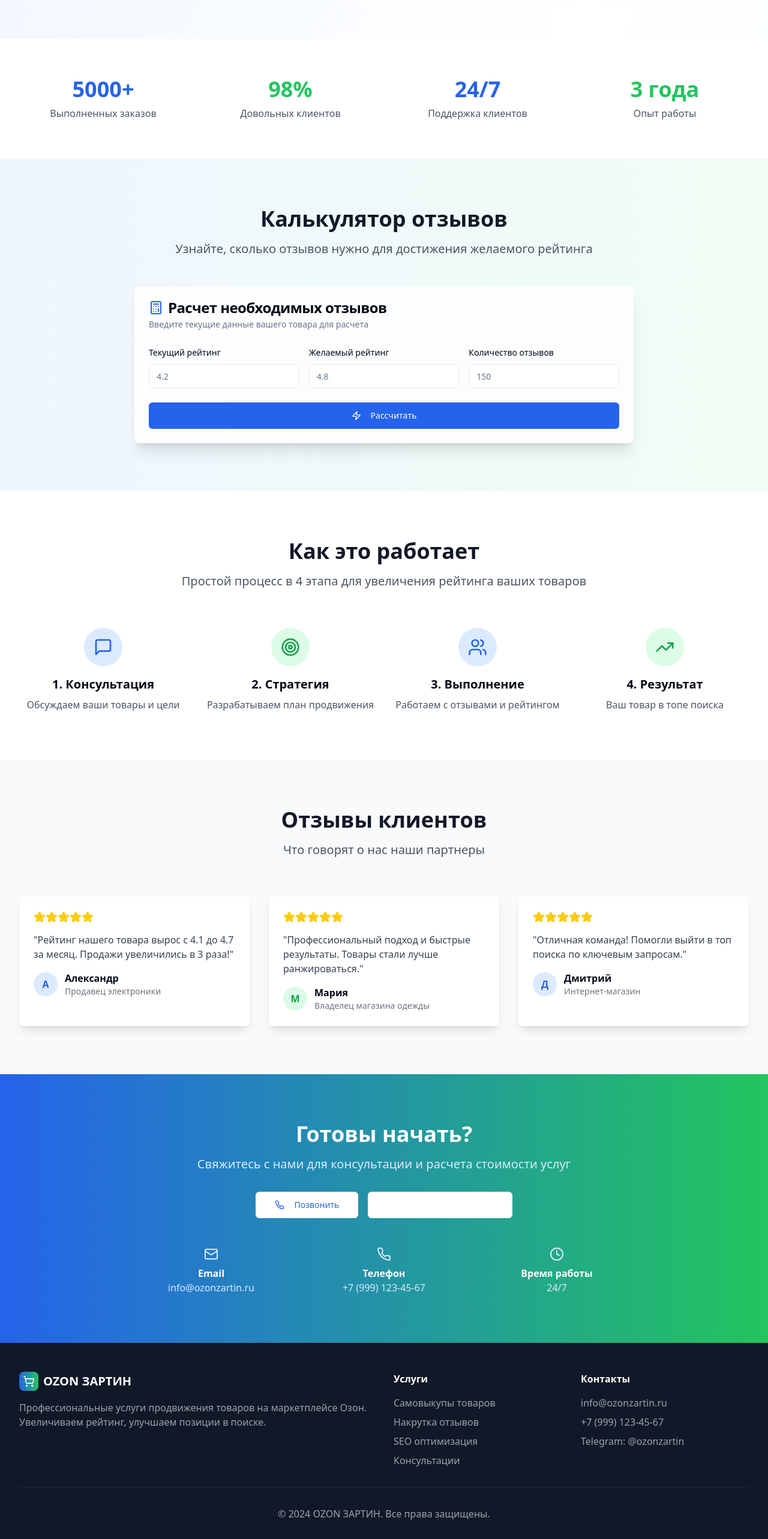
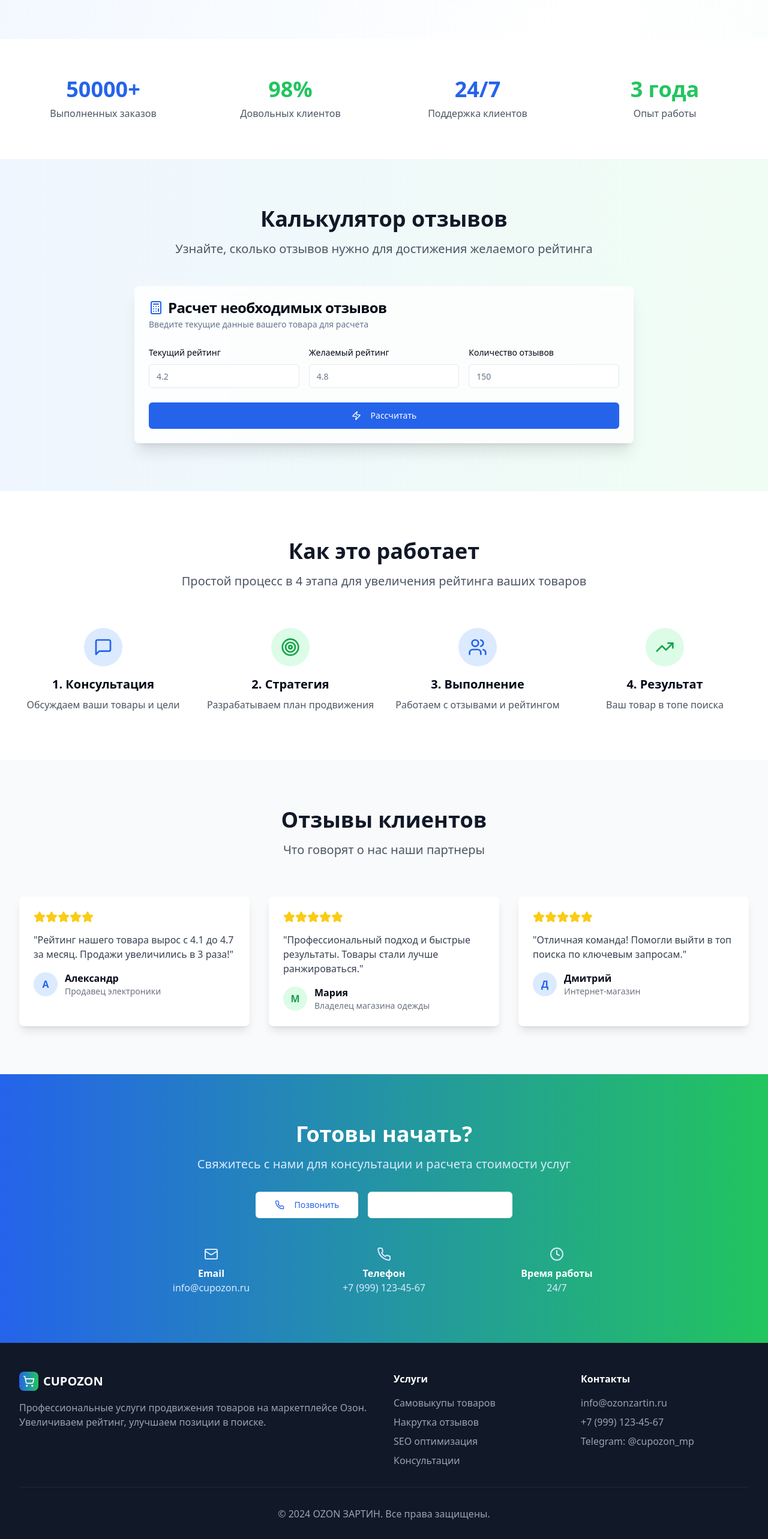
Before and after one commit to Artem2708-boop/ozon-kalkulyator-otzyvov, a React (Vite) app: page / in a window 1280 px wide. Shown: the part 840-3406 px from the top of the page at 60% size. Built offline with nearby package versions, Linux system fonts and the light colour scheme.

Commit message:
Обновление 5 компонентов

```diff
--- a/src/pages/Index.tsx
+++ b/src/pages/Index.tsx
@@ -95,6 +95,7 @@ const Index = () => {
               <h1 className="text-4xl lg:text-6xl font-bold text-gray-900 mb-6 leading-tight">
                 Увеличьте рейтинг товаров на
                 <span className="bg-gradient-to-r from-blue-600 to-green-500 bg-clip-text text-transparent">
+                  {" "}
                   Озоне
                 </span>
               </h1>
@@ -137,7 +138,7 @@ const Index = () => {
           <div className="grid grid-cols-2 lg:grid-cols-4 gap-8 text-center">
             <div className="animate-fade-in">
               <div className="text-3xl lg:text-4xl font-bold text-blue-600 mb-2">
-                5000+
+                50000+
               </div>
               <div className="text-gray-600">Выполненных заказов</div>
             </div>
@@ -457,7 +458,7 @@ const Index = () => {
                 className="mx-auto text-blue-100 mb-2"
               />
               <div className="text-white font-semibold">Email</div>
-              <div className="text-blue-100">info@ozonzartin.ru</div>
+              <div className="text-blue-100">info@cupozon.ru</div>
             </div>
             <div>
               <Icon
@@ -490,7 +491,7 @@ const Index = () => {
                 <div className="w-8 h-8 bg-gradient-to-r from-blue-600 to-green-500 rounded-lg flex items-center justify-center">
                   <Icon name="ShoppingCart" size={20} className="text-white" />
                 </div>
-                <span className="text-xl font-bold">OZON ЗАРТИН</span>
+                <span className="text-xl font-bold">CUPOZON</span>
               </div>
               <p className="text-gray-400 mb-4">
                 Профессиональные услуги продвижения товаров на маркетплейсе
@@ -513,7 +514,7 @@ const Index = () => {
               <ul className="space-y-2 text-gray-400">
                 <li>info@ozonzartin.ru</li>
                 <li>+7 (999) 123-45-67</li>
-                <li>Telegram: @ozonzartin</li>
+                <li>Telegram: @cupozon_mp</li>
               </ul>
             </div>
           </div>
```
